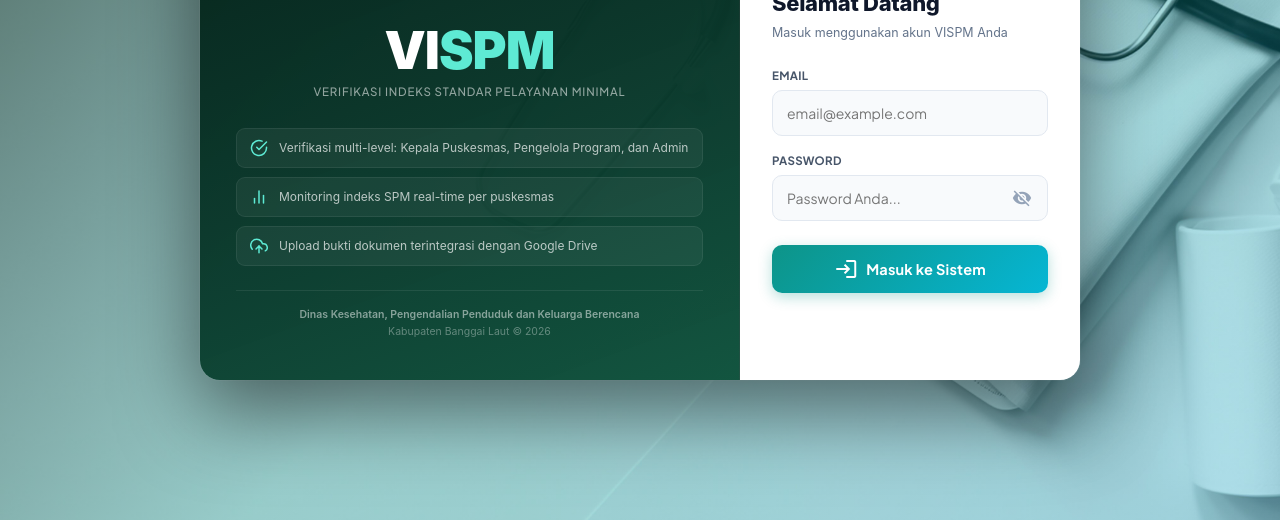
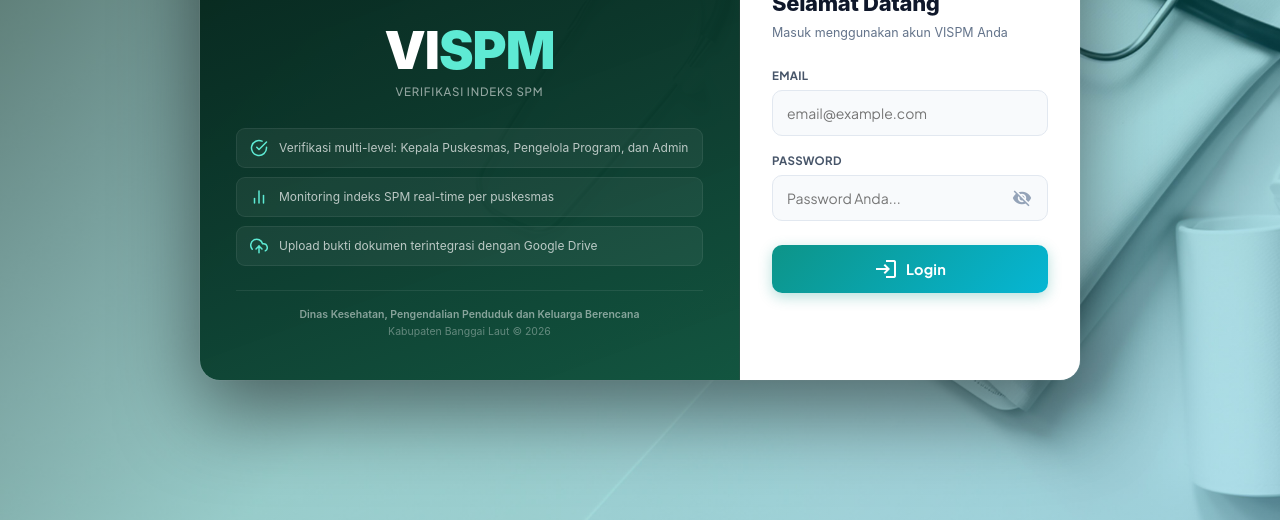
Before and after one commit to fandy7-cmyk/vispm, a website: page public/index.html in a window 1280 px wide. Shown: the part 280-800 px from the top of the page. Drawn offline with Linux system fonts and the light colour scheme.

Commit message:
Update index.html

```diff
--- a/public/index.html
+++ b/public/index.html
@@ -3,7 +3,7 @@
 <head>
 <meta charset="UTF-8">
 <meta name="viewport" content="width=device-width, initial-scale=1.0">
-<title>VISPM | Verifikasi Indeks Standar Pelayanan Minimal</title>
+<title>VISPM | Verifikasi Indeks SPM</title>
 <link rel="icon" type="image/png" href="/favicon.png">
 <link rel="apple-touch-icon" href="/favicon.png">
 <link href="https://fonts.googleapis.com/css2?family=Plus+Jakarta+Sans:wght@400;500;600;700;800&family=JetBrains+Mono:wght@400;600&display=swap" rel="stylesheet">
@@ -504,7 +504,7 @@ textarea.form-control { resize: vertical; }
       <!-- Judul -->
       <div class="auth-left-title">
         <h1>VI<span>SPM</span></h1>
-        <p>Verifikasi Indeks Standar Pelayanan Minimal</p>
+        <p>Verifikasi Indeks SPM</p>
       </div>
       <!-- Fitur -->
       <div class="auth-left-features">
@@ -548,7 +548,7 @@ textarea.form-control { resize: vertical; }
       </div>
       <button class="auth-btn" id="authBtn" onclick="doLogin()">
         <span class="material-icons">login</span>
-        Masuk ke Sistem
+        Login
       </button>
       <div class="auth-status" id="authStatus"></div>
     </div>
@@ -570,7 +570,7 @@ textarea.form-control { resize: vertical; }
         </div>
         <div>
           <div class="sidebar-logo-text">VISPM</div>
-          <div class="sidebar-logo-sub">Verifikasi Indeks Standar Pelayanan Minimal</div>
+          <div class="sidebar-logo-sub">Verifikasi Indeks SPM</div>
         </div>
       </div>
       <div class="sidebar-user">
```
